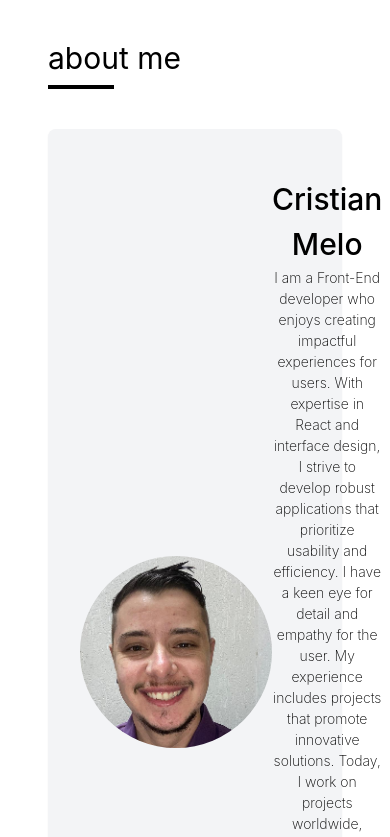
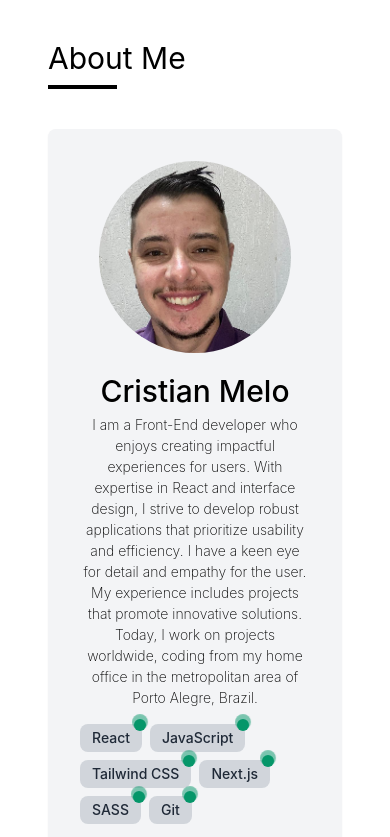
Before and after one commit to cristianmeelo/TESTE, a React (Vite) app: page / in a window 390 px wide. Shown: the part 1700-2537 px from the top of the page. Built offline with nearby package versions, Linux system fonts and the light colour scheme; a web font is replaced by a local one.

Commit message:
📱 refactor: adjusted about responsiveness

```diff
--- a/src/pages/about/Description/index.tsx
+++ b/src/pages/about/Description/index.tsx
@@ -6,18 +6,20 @@ export const Description: React.FC = () => {
   const { isDarkMode } = useTheme();
 
   return (
-    <div className={`flex flex-row items-center ${isDarkMode ? 'bg-gray-800' : 'bg-gray-100'} p-8 mt-10 rounded-lg shadow-sm md:flex-row md:justify-center md:p-12`}>
+    <div
+      className={`flex flex-col md:flex-row items-center md:items-start ${isDarkMode ? 'bg-gray-800' : 'bg-gray-100'} p-8 mt-10 rounded-lg shadow-sm md:justify-center md:p-12`}
+    >
       <img
         src={avatarImg}
         alt="Avatar"
-        className="w-48 h-48 rounded-full object-cover"
+        className="w-48 h-48 rounded-full object-cover mb-4 md:mb-0 md:mr-6"
       />
-      <div className="flex flex-col mt-4 md:mt-0 md:ml-6">
+      <div className="flex flex-col flex-grow">
         <h2 className={`text-[30px] font-medium text-center md:text-left ${isDarkMode ? 'text-white' : 'text-black'}`}>Cristian Melo</h2>
         <p className={`text-[14px] font-extralight text-center md:text-left ${isDarkMode ? 'text-gray-300' : 'text-black'}`}>
           I am a Front-End developer who enjoys creating impactful experiences for users. With expertise in React and interface design, I strive to develop robust applications that prioritize usability and efficiency. I have a keen eye for detail and empathy for the user. My experience includes projects that promote innovative solutions. Today, I work on projects worldwide, coding from my home office in the metropolitan area of Porto Alegre, Brazil.
         </p>
-        <div className="mt-4 flex flex-wrap space-x-2">
+        <div className="mt-4 flex flex-wrap gap-2"> {/* Alterado aqui */}
           <Badge text="React" />
           <Badge text="JavaScript" />
           <Badge text="Tailwind CSS" />
--- a/src/pages/about/index.tsx
+++ b/src/pages/about/index.tsx
@@ -1,14 +1,14 @@
-import { HeaderTitle } from "../../components/HeaderTitle"
-import { Description } from "./Description"
+import { HeaderTitle } from "../../components/HeaderTitle";
+import { Description } from "./Description";
 
 export const About = () => {
   return (
     <section className="flex flex-col min-h-screen ">
       <div className="flex-grow flex flex-col items-start justify-start pt-12">
-        <HeaderTitle level="h2" children='about me' />
+        <HeaderTitle level="h2" children='About Me' />
         <Description />
       </div>
       <div className="h-px bg-custom-gray w-full" />
     </section>
-  )
-}
+  );
+};
```
